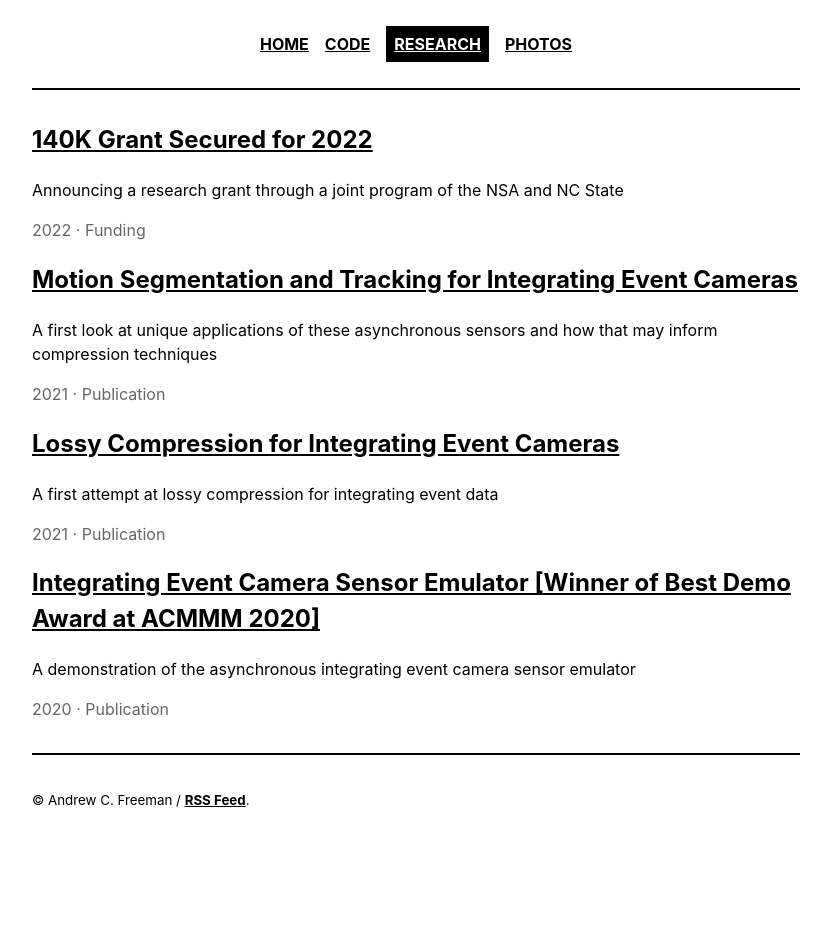
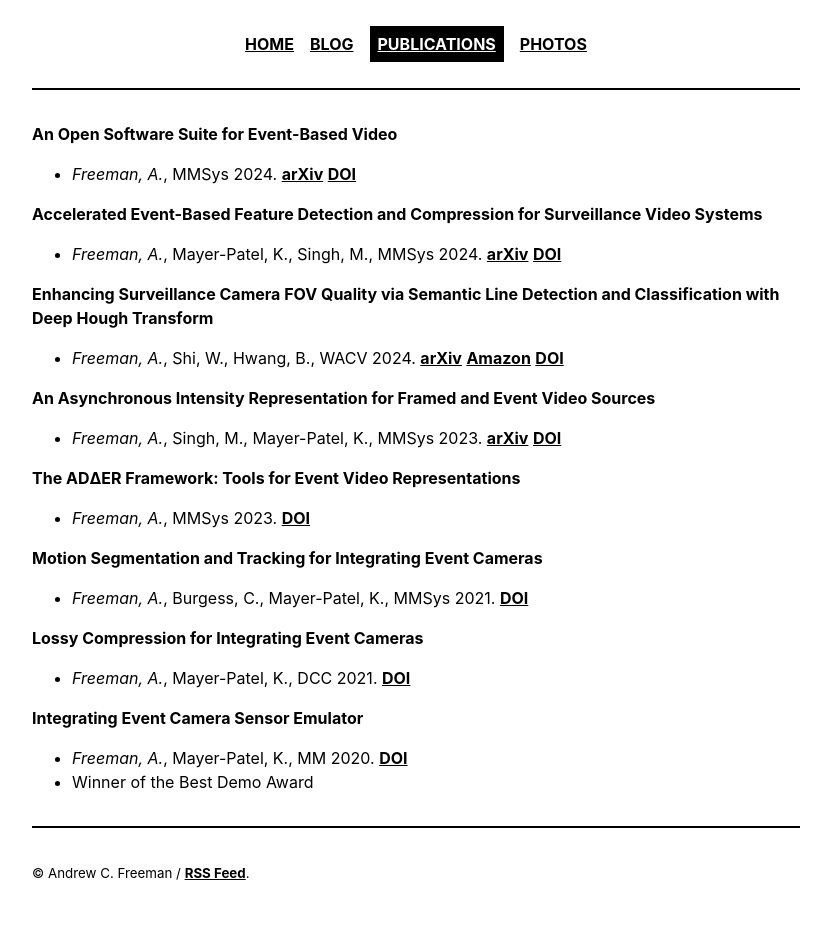
Before and after one commit to ac-freeman/acfreeman.github.io, a Jekyll site: the page built from _pages/research.md, in a window 1280 px wide. Shown: the whole page, without its empty margins (224-1055 px from the left). Built offline with Jekyll 4.4.1, drawn with Linux system fonts in a browser that asks for light colours; before the commit the page ends 900 px from its top, so only the background shows below that.

Commit message:
Clean up the look and make new post

```diff
--- a/_includes/navigation.html
+++ b/_includes/navigation.html
@@ -1,8 +1,8 @@
 <nav role="navigation">
   <ul>
     <li><a href="/" {% if page.url == "/" %}class="active"{% endif %}>Home</a></li>
-    <li><a href="/code" {% if page.url == "/code" %}class="active"{% endif %}>Code</a></li>
-    <li><a href="/research" {% if page.url == "/research" %}class="active"{% endif %}>Research</a></li>
+    <li><a href="/blog" {% if page.url == "/blog" %}class="active"{% endif %}>Blog</a></li>
+    <li><a href="/research" {% if page.url == "/research" %}class="active"{% endif %}>Publications</a></li>
     <li><a href="/photos" {% if page.url == "/photos" %}class="active"{% endif %}>Photos</a></li>
   </ul>
 </nav>
--- a/_layouts/blog.html
+++ b/_layouts/blog.html
@@ -5,10 +5,6 @@ title: Notes
 
 {% for post in site.posts %}
 <article role="article">
-  <h2><a href="{{ site.baseurl }}{{ post.url }}">
-    {{ post.title }}
-  </a></h2>
-  <p>{{ post.description }}</p>
-    <time class="date" datetime="{{ post.date | date_to_xmlschema }}">{{ post.date | date: "%B %-d, %Y" }}</time>
+  <time class="date" datetime="{{ post.date | date_to_xmlschema }}">{{ post.date | date: "%-d %b %Y" }} »</time> <a href="{{ site.baseurl }}{{ post.url }}">{{ post.title }}</a>
 </article>
 {% endfor %}
--- a/_pages/research.md
+++ b/_pages/research.md
@@ -1,4 +1,29 @@
 ---
-layout: projects
+layout: page
 title: Research
 ---
+
+**An Open Software Suite for Event-Based Video**
+- *Freeman, A.*, MMSys 2024. [arXiv](https://arxiv.org/abs/2401.17151) [DOI](https://doi.org/10.1145/3587819.3590969)
+
+**Accelerated Event-Based Feature Detection and Compression for Surveillance Video Systems**
+- *Freeman, A.*, Mayer-Patel, K., Singh, M., MMSys 2024. [arXiv](https://arxiv.org/abs/2312.08213) [DOI](https://doi.org/10.1145/3625468.3647618)
+
+**Enhancing Surveillance Camera FOV Quality via Semantic Line Detection and Classification with Deep Hough Transform**
+- *Freeman, A.*, Shi, W., Hwang, B., WACV 2024. [arXiv](https://arxiv.org/abs/2401.09515) [Amazon](https://www.amazon.science/publications/enhancing-surveillance-camera-fov-quality-via-semantic-line-detection-and-classification-with-deep-hough-transform) [DOI](https://doi.org/10.1109/WACVW60836.2024.00047)
+
+**An Asynchronous Intensity Representation for Framed and Event Video Sources**
+- *Freeman, A.*, Singh, M., Mayer-Patel, K., MMSys 2023. [arXiv](arxiv.org/abs/2301.08783) [DOI](https://doi.org/10.1145/3587819.3590969)
+
+**The ADΔER Framework: Tools for Event Video Representations**
+- *Freeman, A.*, MMSys 2023. [DOI](https://doi.org/10.1145/3587819.3593028)
+
+**Motion Segmentation and Tracking for Integrating Event Cameras**
+- *Freeman, A.*, Burgess, C., Mayer-Patel, K., MMSys 2021. [DOI](https://doi.org/10.1145/3458305.3463373)
+
+**Lossy Compression for Integrating Event Cameras**
+- *Freeman, A.*, Mayer-Patel, K., DCC 2021. [DOI](https://doi.org/10.1109/DCC50243.2021.00013)
+
+**Integrating Event Camera Sensor Emulator**
+- *Freeman, A.*, Mayer-Patel, K., MM 2020. [DOI](https://doi.org/10.1145/3394171.3414394)
+- Winner of the Best Demo Award
--- a/_sass/_type.scss
+++ b/_sass/_type.scss
@@ -5,7 +5,7 @@ body {
   text-rendering: optimizeLegibility;
   -webkit-text-size-adjust: 100%;
   zoom: 1;
-  font-family: -apple-system, BlinkMacSystemFont, "Segoe UI", Roboto, Helvetica, Arial, sans-serif, "Apple Color Emoji", "Segoe UI Emoji", "Segoe UI Symbol";
+  font-family: -apple-system, BlinkMacSystemFont, "Segoe UI", Roboto,  Arial, sans-serif, "Apple Color Emoji", "Segoe UI Emoji", "Segoe UI Symbol";
 }
 
 header p strong {
@@ -82,4 +82,5 @@ dl {
 
 .date {
   opacity: 0.6;
+  font-family: monospace;
 }
```
Also changed, not shown: _pages/code.md (deleted, +0 -4 lines), _pages/index.md (+1 -1 lines), _pages/photos.md (+1 -1 lines).
